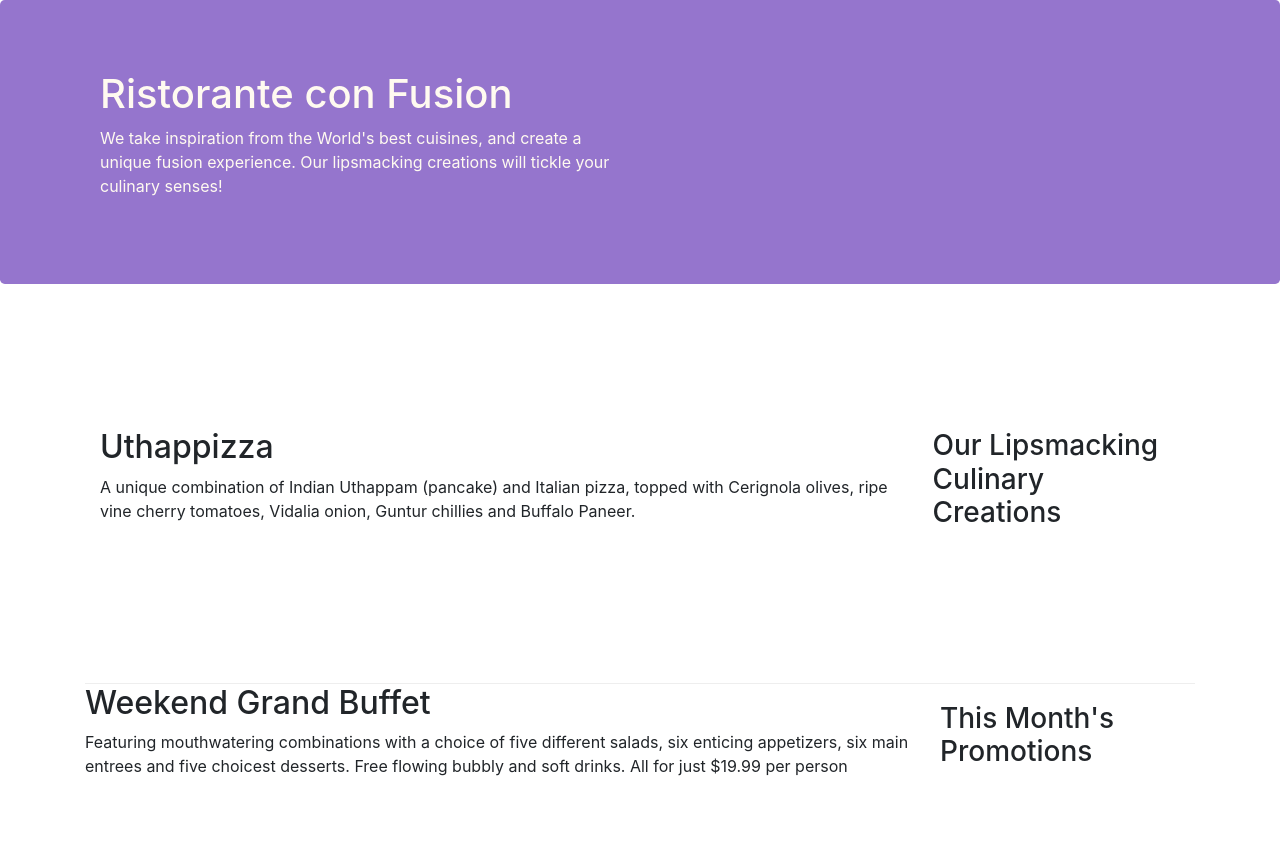
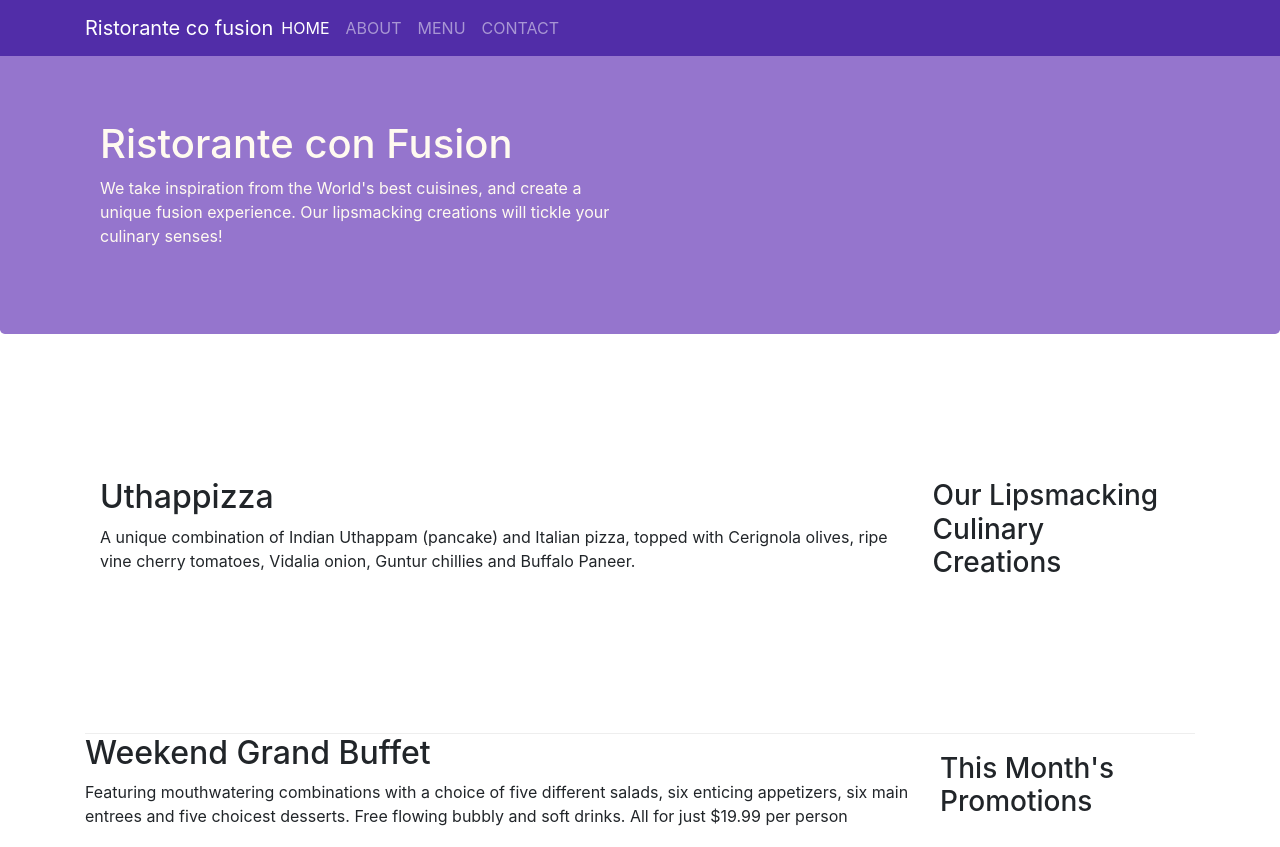
Before and after one commit to larexx40/Bootstrap4, a website: page index.html in a window 1280 px wide. Shown: the top 847 px of the page. Drawn offline with nearby package versions, Linux system fonts and the light colour scheme.

Commit message:
navbar and breadcrumb

```diff
--- a/css/styles.css
+++ b/css/styles.css
@@ -28,3 +28,12 @@
     margin: 0px;
     color: #0f0f0f;
 }
+
+body{
+    padding: 50px 0px 0px;
+    z-index: 0;
+}
+
+.navbar-dark{
+    background-color: #512DA8;
+}
--- a/index.html
+++ b/index.html
@@ -14,6 +14,24 @@
 </head>
 
 <body>
+
+        <nav class="navbar navbar-dark navbar-expand-sm fixed-top">
+                <div class="container">
+                    <button class="navbar-toggler" type="button" data-toggle="collapse" data-target="#Navbar">
+                        <span class="navbar-toggler-icon"></span>
+                    </button>
+                    <a class="navbar-brand mr-auto" href="#">Ristorante co fusion</a>
+                    <div class="collapse navbar-collapse" id="Navbar">
+                            <ul class="navbar-nav mr-auto">
+                                    <li class="nav-item  active"><a class="nav-link" href="#">HOME</a></li>
+                                    <li class="nav-item "><a class="nav-link" href="./aboutus.html">ABOUT</a></li>
+                                    <li class="nav-item"><a class="nav-link" href="#">MENU</a></li>
+                                    <li class="nav-item"><a class="nav-link" href="#">CONTACT</a></li>
+                                </ul>
+                    </div>
+
+                </div>
+            </nav>
 
     <header class="jumbotron">
         <div class="container">
@@ -69,7 +87,7 @@
                     <h5>Links</h5>
                     <ul class="list-unstyled">
                         <li><a href="#">Home</a></li>
-                        <li><a href="#">About</a></li>
+                        <li><a href="./aboutus.html">About</a></li>
                         <li><a href="#">Menu</a></li>
                         <li><a href="#">Contact</a></li>
                     </ul>
```
Also changed, not shown: aboutus.html (+26 -5 lines).
